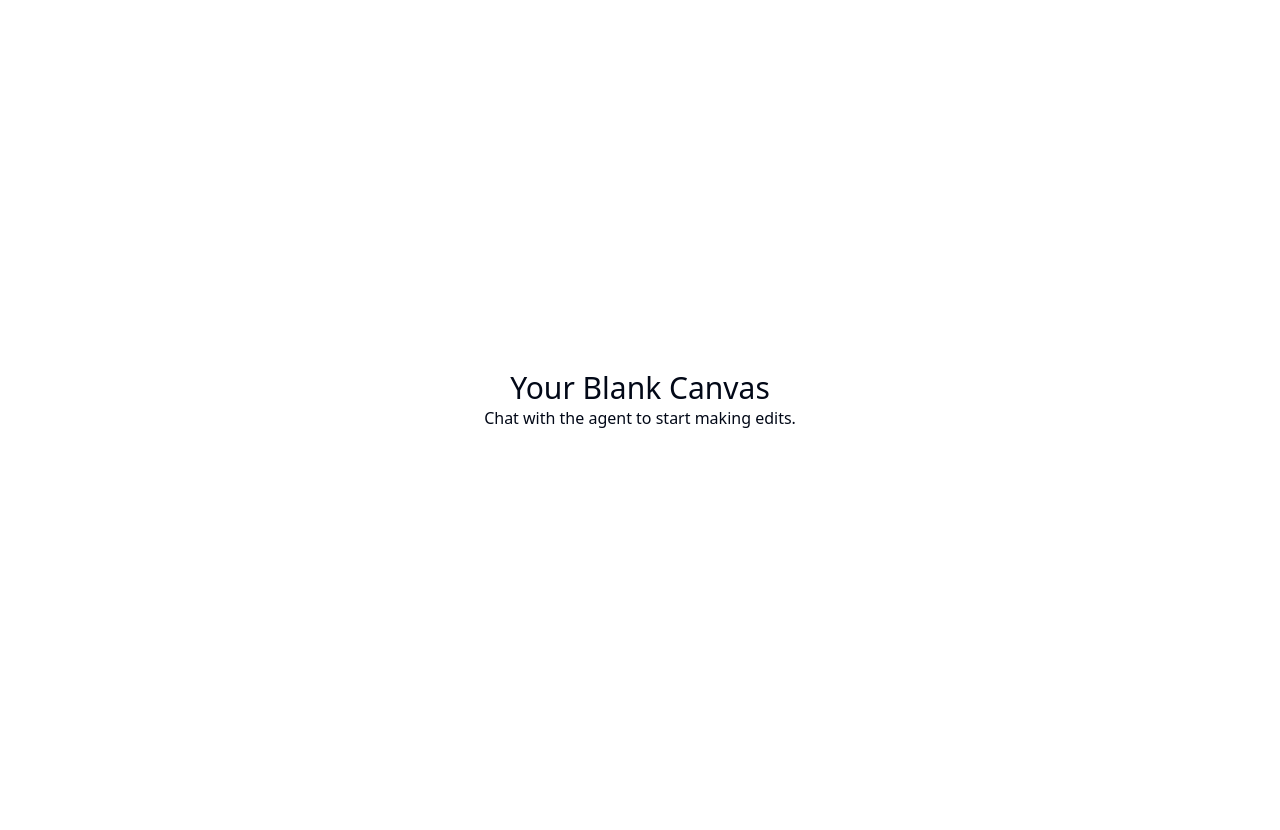
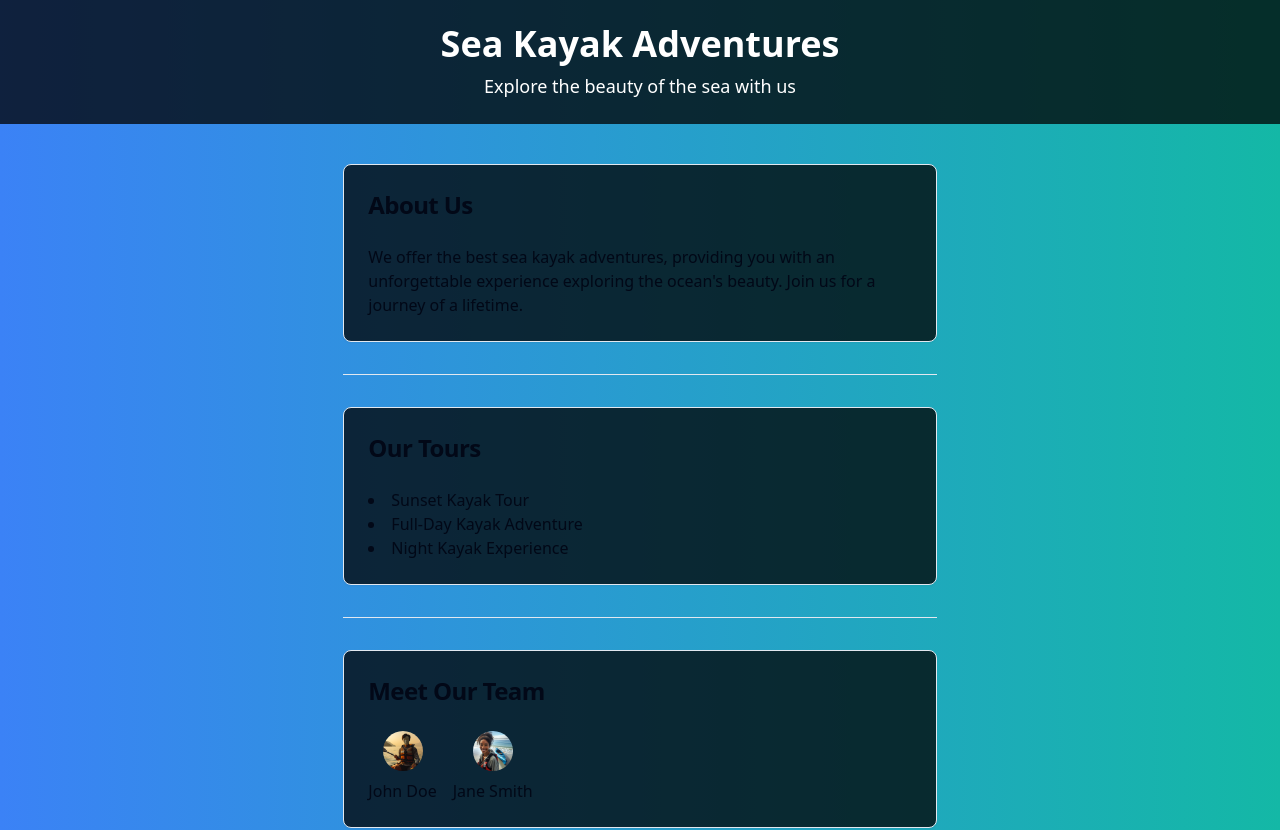
Before and after one commit to GPT-Engineer-App-Dev/sea-kayak-buddy, a React (Vite) app: page / in a window 1280 px wide. Shown: the top 830 px of the page. Before the commit the page ends 800 px from the top, so only its background shows below. Built offline with nearby package versions, Linux system fonts and the light colour scheme.

Commit message:
Create initial layout for Sea Kayak Adventures landing page with sections for About Us, Our Tours, and Meet Our Team.

```diff
--- a/src/pages/Index.jsx
+++ b/src/pages/Index.jsx
@@ -1,15 +1,77 @@
-// Update this page (the content is just a fallback if you fail and example)
+import React from "react";
+import { Button } from "@/components/ui/button";
+import { Card, CardContent, CardHeader, CardTitle } from "@/components/ui/card";
+import { Separator } from "@/components/ui/separator";
+import { Avatar, AvatarImage, AvatarFallback } from "@/components/ui/avatar";
 
 const Index = () => {
   return (
-    <div className="h-screen w-screen flex items-center justify-center">
-      {/* Update with components here - default to put new layout sections as separate components in the components folder, and import them here */}
-      <div>
-        <h1 className="text-3xl text-center">Your Blank Canvas</h1>
-        <p className="text-center">
-          Chat with the agent to start making edits.
-        </p>
-      </div>
+    <div className="min-h-screen flex flex-col items-center justify-center bg-gradient-to-r from-blue-500 to-teal-500 text-white">
+      <header className="w-full py-6 bg-opacity-75 bg-black text-center">
+        <h1 className="text-4xl font-bold">Sea Kayak Adventures</h1>
+        <p className="text-lg mt-2">Explore the beauty of the sea with us</p>
+      </header>
+
+      <main className="flex flex-col items-center mt-10 space-y-8">
+        <Card className="w-11/12 md:w-2/3 lg:w-1/2 bg-opacity-75 bg-black">
+          <CardHeader>
+            <CardTitle className="text-2xl">About Us</CardTitle>
+          </CardHeader>
+          <CardContent>
+            <p>
+              We offer the best sea kayak adventures, providing you with an
+              unforgettable experience exploring the ocean's beauty. Join us for
+              a journey of a lifetime.
+            </p>
+          </CardContent>
+        </Card>
+
+        <Separator className="w-11/12 md:w-2/3 lg:w-1/2" />
+
+        <Card className="w-11/12 md:w-2/3 lg:w-1/2 bg-opacity-75 bg-black">
+          <CardHeader>
+            <CardTitle className="text-2xl">Our Tours</CardTitle>
+          </CardHeader>
+          <CardContent>
+            <ul className="list-disc list-inside">
+              <li>Sunset Kayak Tour</li>
+              <li>Full-Day Kayak Adventure</li>
+              <li>Night Kayak Experience</li>
+            </ul>
+          </CardContent>
+        </Card>
+
+        <Separator className="w-11/12 md:w-2/3 lg:w-1/2" />
+
+        <Card className="w-11/12 md:w-2/3 lg:w-1/2 bg-opacity-75 bg-black">
+          <CardHeader>
+            <CardTitle className="text-2xl">Meet Our Team</CardTitle>
+          </CardHeader>
+          <CardContent className="flex space-x-4">
+            <div className="flex flex-col items-center">
+              <Avatar>
+                <AvatarImage src="/images/guide1.jpg" alt="Guide 1" />
+                <AvatarFallback>G1</AvatarFallback>
+              </Avatar>
+              <p className="mt-2">John Doe</p>
+            </div>
+            <div className="flex flex-col items-center">
+              <Avatar>
+                <AvatarImage src="/images/guide2.jpg" alt="Guide 2" />
+                <AvatarFallback>G2</AvatarFallback>
+              </Avatar>
+              <p className="mt-2">Jane Smith</p>
+            </div>
+          </CardContent>
+        </Card>
+      </main>
+
+      <footer className="w-full py-6 bg-opacity-75 bg-black text-center mt-10">
+        <p>© 2023 Sea Kayak Adventures. All rights reserved.</p>
+        <Button variant="outline" className="mt-4">
+          Contact Us
+        </Button>
+      </footer>
     </div>
   );
 };
```
Also changed, not shown: public/images/guide1.jpg (added), public/images/guide2.jpg (added).
